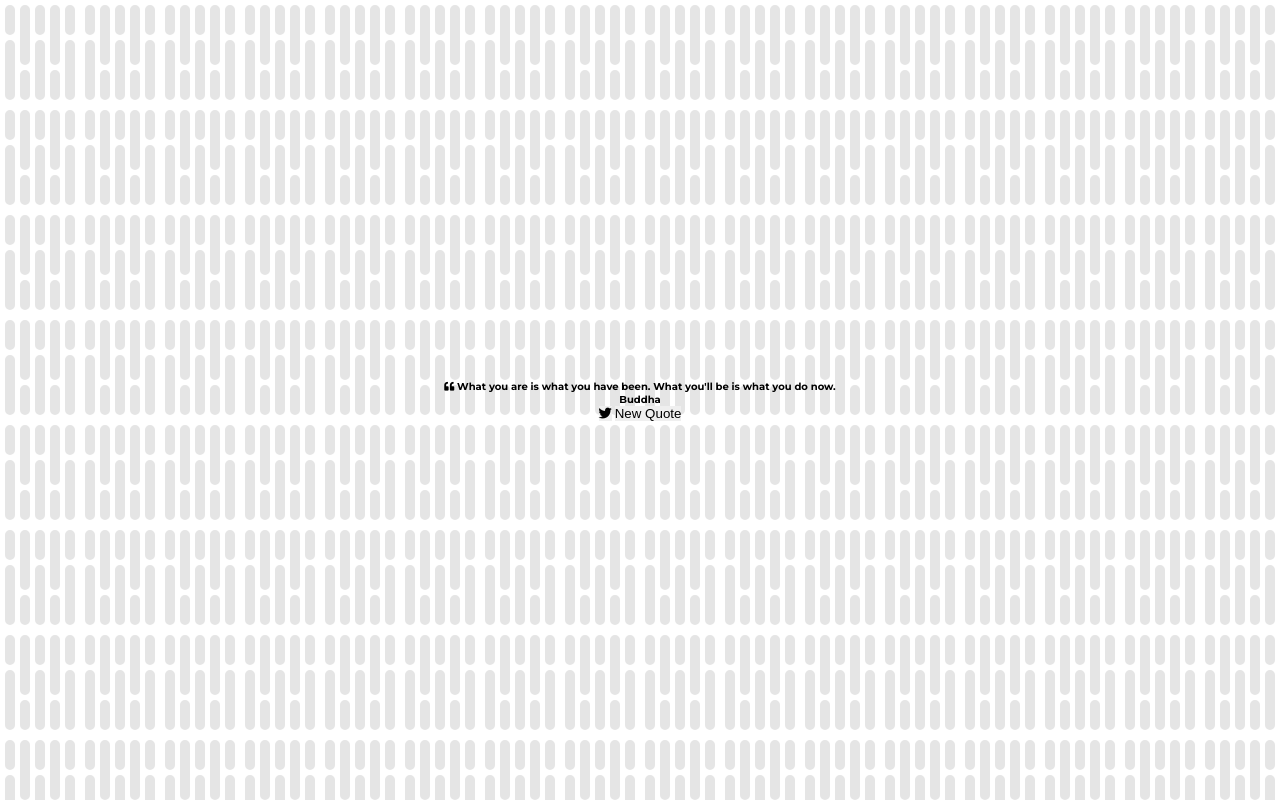
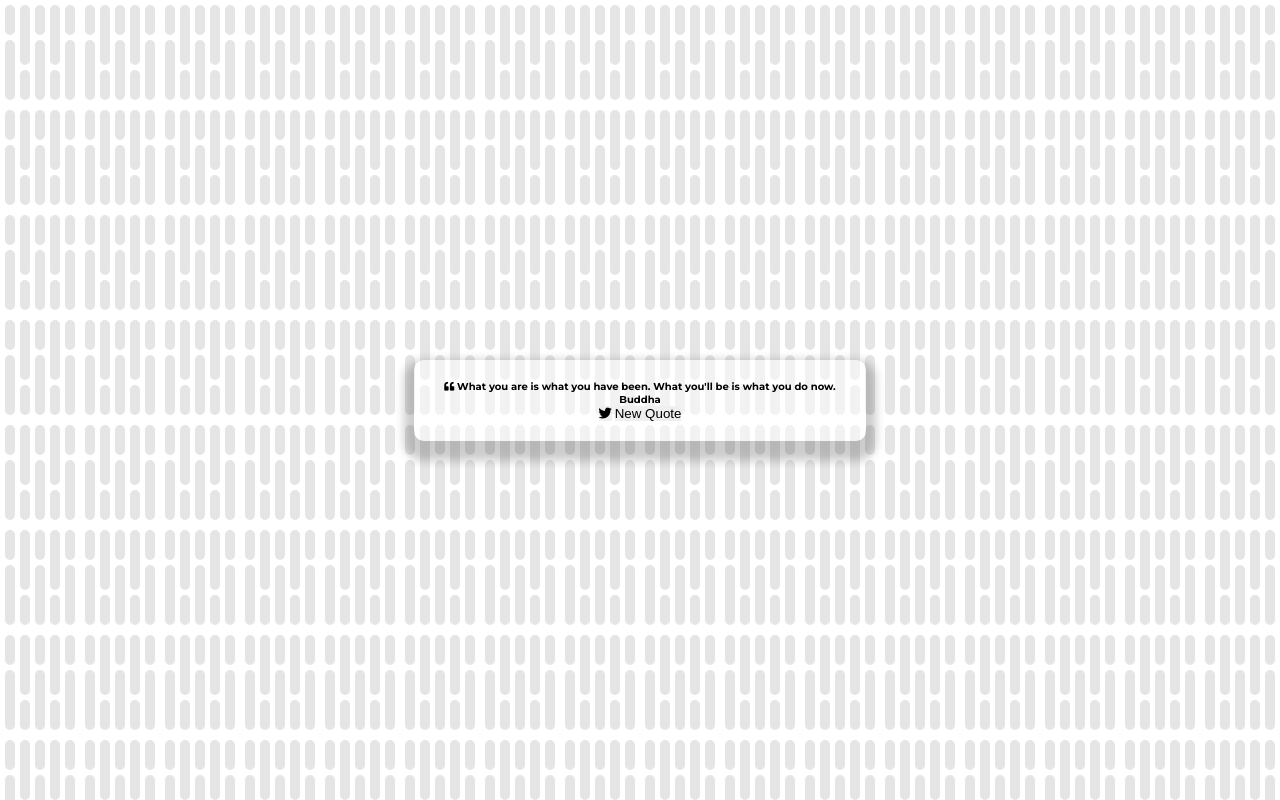
Before and after one commit to codewithmaik/quote-generator, a plain HTML site: page index.html in a window 1280 px wide. Drawn offline with Linux system fonts and the light colour scheme.

Commit message:
Add style to quote-container

```diff
--- a/assets/css/style.css
+++ b/assets/css/style.css
@@ -27,3 +27,12 @@ body {
     align-items: center;
     justify-content: center;
 }
+
+.quote-container {
+    width: auto;
+    max-width: 90rem;
+    padding: 2rem 3rem;
+    border-radius: 1rem;
+    background-color: rgba(255, 255, 255, 0.5);
+    box-shadow: 0 1rem 1rem 1rem rgba(0, 0, 0, 0.2);
+}
```
